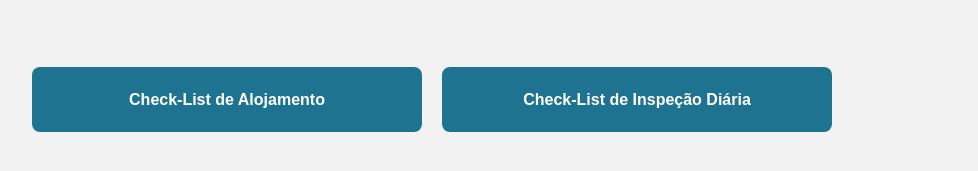
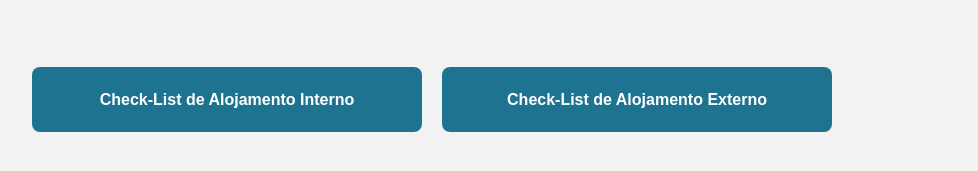
Before and after one commit to Gianjr/Digital-Document-Center, a plain HTML site: page index.html in a window 1280 px wide. Shown: the part 113-284 px from the top of the page, without its empty margins (208-1186 px from the left). Drawn offline with Linux system fonts and the light colour scheme.

Commit message:
Troca de endereço de formulario

```diff
--- a/index.html
+++ b/index.html
@@ -34,20 +34,20 @@
 
                 <a
                     class="links"
-                    href="https://forms.gle/qxxhNGtNHJSCJyjK8"
+                    href="https://ee.kobotoolbox.org/x/wdCWgpdD"
                     target="_blank"
                     rel="noopener noreferrer"
                 >
-                    Check-List de Alojamento
+                    Check-List de Alojamento Interno
                 </a>
 
                 <a
                     class="links"
-                    href="https://forms.gle/Qsxu9G1kuSe556aB7"
+                    href="https://ee.kobotoolbox.org/x/ew9lEtrT"
                     target="_blank"
                     rel="noopener noreferrer"
                 >
-                    Check-List de Inspeção Diária
+                    Check-List de Alojamento Externo
                 </a>
 
             </div>
```
